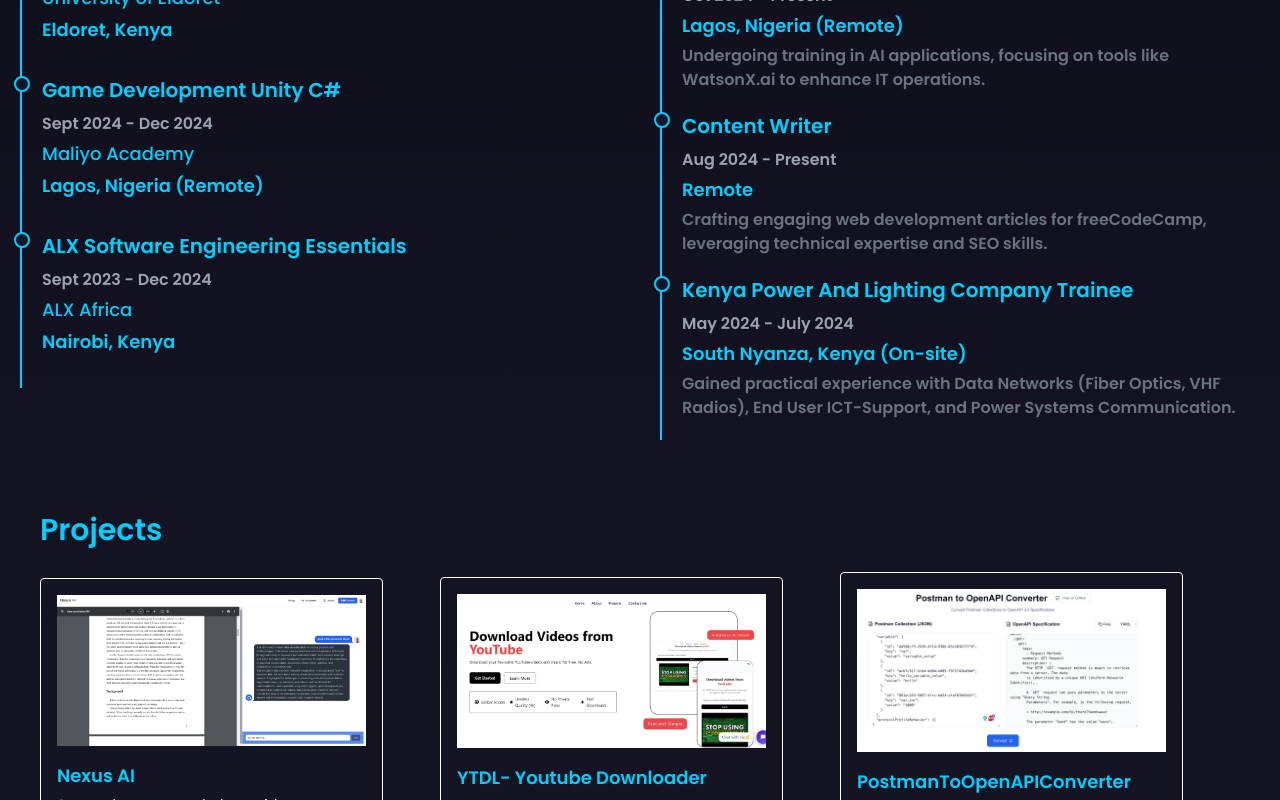
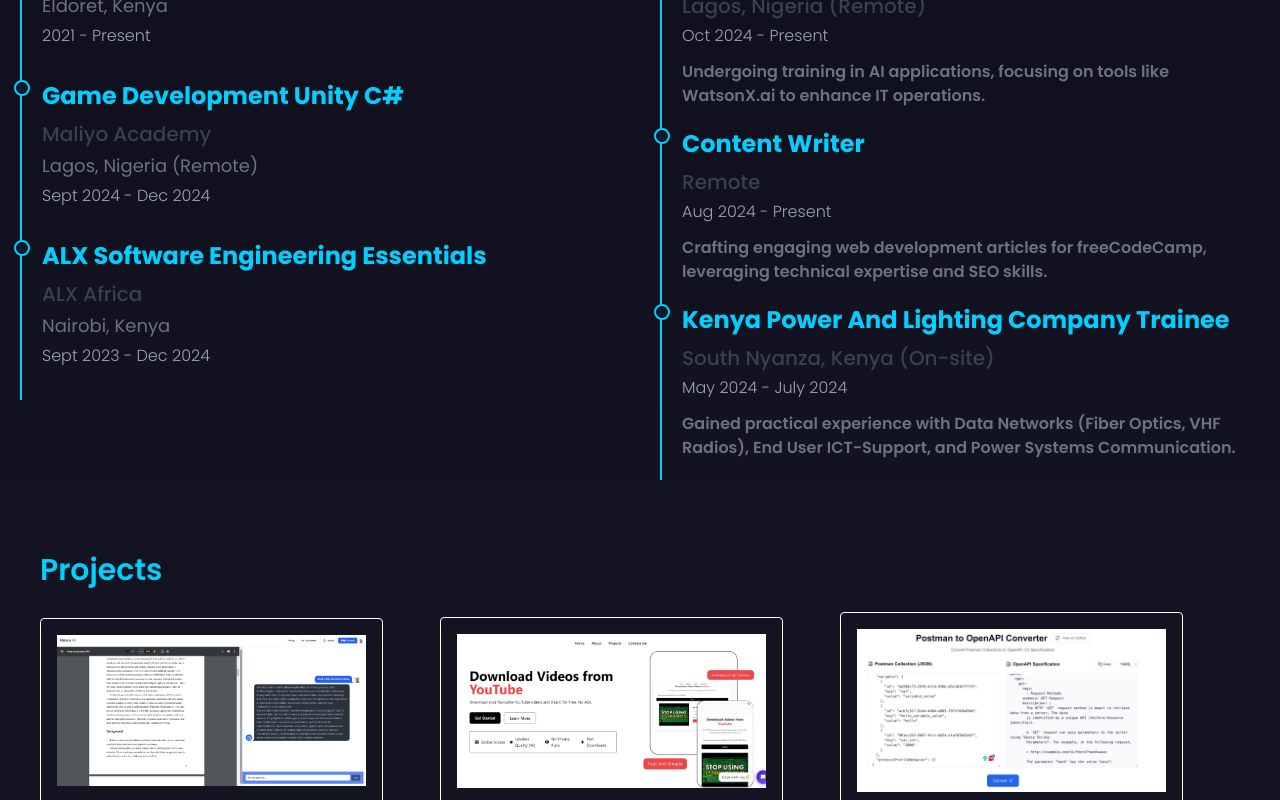
Before and after one commit to preston176/Personal-Portfolio, a React (Vite) app: page / in a window 1280 px wide. Shown: the part 1200-2000 px from the top of the page. Built offline with nearby package versions, Linux system fonts and the light colour scheme; no server answers.

Commit message:
refactor: improve formatting and readability in Projects and Resume components

```diff
--- a/src/components/Projects.tsx
+++ b/src/components/Projects.tsx
@@ -20,7 +20,7 @@
     },
 
     {
-      title: "PostmanToOpenAPIConverter",
+      title: "Postman To OpenAPI Converter",
       description: "Convert Postman collections to OpenSpecAPI",
       photo: "/images/projects/postmanopenspec.png",
       liveURL: "https://postmantoopenapiconverter.netlify.app/",
--- a/src/components/Resume.tsx
+++ b/src/components/Resume.tsx
@@ -21,7 +21,6 @@
             duration: "Sept 2023 - Dec 2024",
             description: "",
         },
-
     ];
 
     const EXPERIENCE_DATA = [
@@ -62,10 +61,15 @@
                                 className="mb-0 pb-5 border-l-2 border-primary pl-5 relative"
                             >
                                 <div className="absolute left-0 -ml-2 w-4 h-4 bg-gray-900 border-2 border-primary rounded-full"></div>
-                                <h3 className="text-xl font-semibold mb-2">{edu.education}</h3>
-                                <p className="text-gray-400 mb-1">{edu.duration}</p>
-                                <p className="text-lg font-medium mb-1">{edu.institution}</p>
-                                <p className="text-lg font-semibold mb-3">{edu.place_of_study}</p>
+                                {/* Degree/Title */}
+                                <h3 className="text-2xl font-bold mb-2">{edu.education}</h3>
+                                {/* Institution */}
+                                <p className="text-xl font-medium mb-1 text-gray-700">{edu.institution}</p>
+                                {/* Place of Study */}
+                                <p className="text-lg font-normal mb-1 text-gray-500">{edu.place_of_study}</p>
+                                {/* Duration */}
+                                <p className="text-base font-light mb-3 text-gray-400">{edu.duration}</p>
+                                {/* Description */}
                                 <p className="text-gray-500">{edu.description}</p>
                             </div>
                         ))}
@@ -80,9 +84,13 @@
                                 className="mb-0 pb-5 border-l-2 border-primary pl-5 relative"
                             >
                                 <div className="absolute left-0 -ml-2 w-4 h-4 bg-gray-900 border-2 border-primary rounded-full"></div>
-                                <h3 className="text-xl font-semibold mb-2">{exp.position}</h3>
-                                <p className="text-gray-400 mb-1">{exp.duration}</p>
-                                <p className="text-lg font-semibold mb-1">{exp.place_of_work}</p>
+                                {/* Position */}
+                                <h3 className="text-2xl font-bold mb-2">{exp.position}</h3>
+                                {/* Place of Work */}
+                                <p className="text-xl font-medium mb-1 text-gray-700">{exp.place_of_work}</p>
+                                {/* Duration */}
+                                <p className="text-base font-light mb-3 text-gray-400">{exp.duration}</p>
+                                {/* Description */}
                                 <p className="text-gray-500">{exp.description}</p>
                             </div>
                         ))}
```
